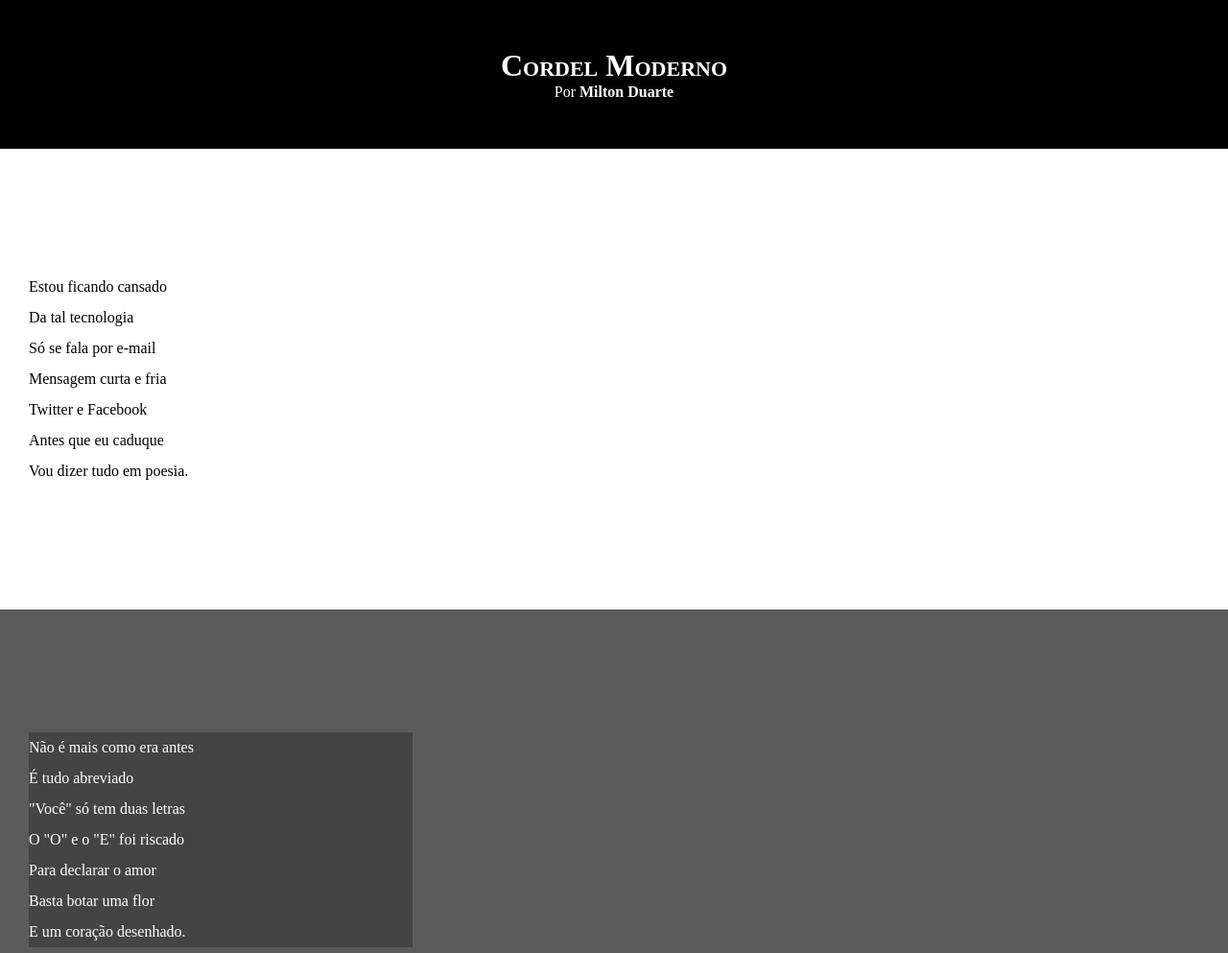
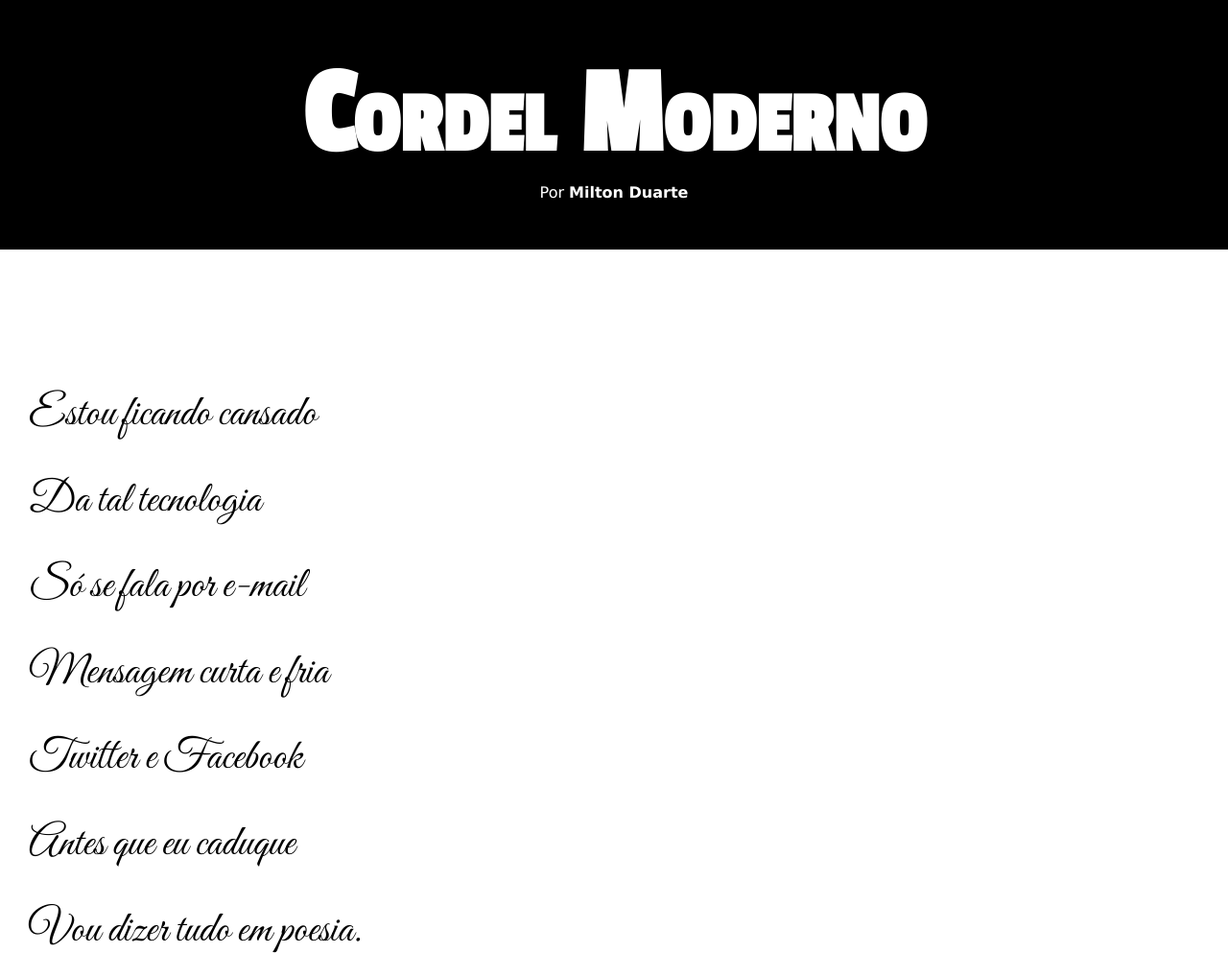
Before and after one commit to GPrestess/HTML-CSS, a plain HTML site: page DESAFIOS/DESAFIO 12/index.html in a window 1280 px wide. Shown: the top 993 px of the page at 96% size. Drawn offline with Linux system fonts and the light colour scheme.

Commit message:
atualizei estilos css

```diff
--- a/DESAFIOS/DESAFIO 12/estilo/prestes.css
+++ b/DESAFIOS/DESAFIO 12/estilo/prestes.css
@@ -1,15 +1,24 @@
 @charset "UTF-8";
+
+@import url('https://fonts.googleapis.com/css2?family=Passion+One&display=swap');
+
+@import url('https://fonts.googleapis.com/css2?family=Great+Vibes&display=swap');
+
+:root{
+    --fonte1: Verdana, Geneva, Tahoma, sans-serif;
+    --fonte2: 'Passion One', cursive;
+    --fonte3: 'Great Vibes', cursive;
+}
 
 * {
     margin: 0px;
     padding: 0px;
-
 }
 
 html, body{
     min-height: 100vh;
     background-color: gray;
-
+    font-family: var(--fonte1);
 }
 
 
@@ -21,7 +30,8 @@ header{
 header > h1{
     padding-top: 50px;
     font-variant: small-caps;
-
+    font-family: var(--fonte2);
+    font-size: 10vw;
 }
 header > p{
     padding-bottom: 50px;
@@ -45,6 +55,8 @@ section{
     padding-bottom: 10%;
     padding-left: 30px;
     line-height: 2em;
+    font-family: var(--fonte3);
+    font-size: 3.5vw;
 }
 section.normal{
     background-color: white;
@@ -52,11 +64,13 @@ section.normal{
 
 }
 section.imagem{
+
     background-color: rgb(91, 91, 91);
     color: white;
 }
 section.imagem > p{
-    width: 400px;
+    padding: 5px;
+    display: inline-block;
     background-color: rgba(0, 0, 0, 0.253);
 }
 
```
